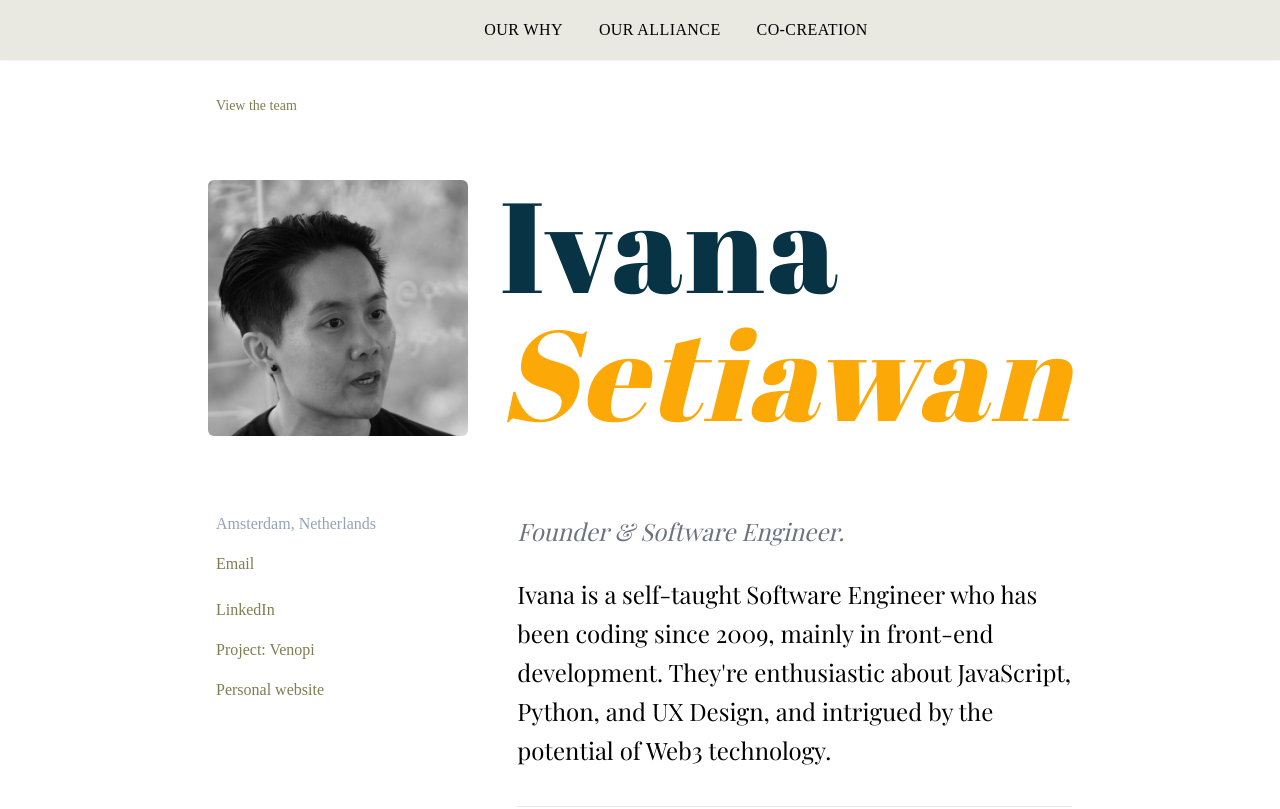
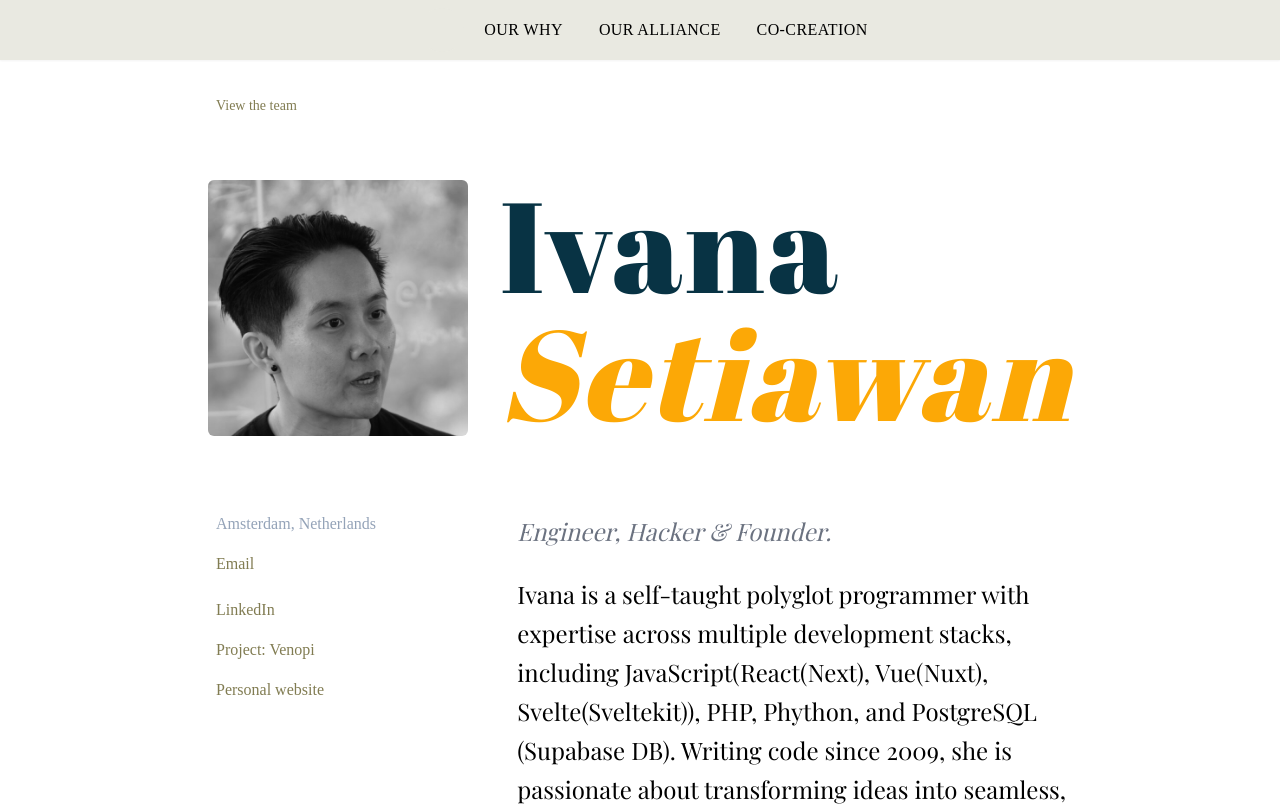
Before and after one commit to wearehc15/wearehc15.github.io, a SvelteKit app: page /team/ivana in a window 1280 px wide. Shown: the top 809 px of the page. Built offline with nearby package versions, Linux system fonts and the light colour scheme; some icons are missing; a web font is replaced by a local one.

Commit message:
Test for SEO

```diff
--- a/src/app.css
+++ b/src/app.css
@@ -98,6 +98,9 @@ nav, footer, .worksans {
 	top: 0;
 	left: 0;
 	background-image: url("/images/bg7.jpg");
+	/* Add the blur effect */
+	filter: blur(4px);
+	-webkit-filter: blur(4px);
 	opacity: 0.44;
 }
 
--- a/src/routes/+page.svelte
+++ b/src/routes/+page.svelte
@@ -8,6 +8,15 @@
     }
   });
 </script>
+
+<svelte:head>
+	<title>HC15 Alliance</title>
+	<meta name="description" content="We are HC15 - a collaborative alliance of entrepreneurs" />
+	<meta
+		name="keywords"
+		content="HC15, HC15 Alliance, Entrepreneurs, Collaboration, Business Network, Innovation, Startups, Co-creation, European Entrepreneurs"
+	/>
+</svelte:head>
 
 <div class="flex flex-col min-h-screen">
 	<main>
--- a/src/routes/team/ivana/+page.svelte
+++ b/src/routes/team/ivana/+page.svelte
@@ -1,38 +1,54 @@
 <script>
-	import PersonDescription from "../../PersonDescription.svelte";
-	import PersonMeta from "../../PersonMeta.svelte";
-	import PersonProjects from "../../PersonProjects.svelte";
-	import PersonSkills from "../../PersonSkills.svelte";
-	import PersonStrength from "../../PersonStrength.svelte";
-	import PersonTitle from "../../PersonTitle.svelte";
+	import PersonDescription from '../../PersonDescription.svelte';
+	import PersonMeta from '../../PersonMeta.svelte';
+	import PersonProjects from '../../PersonProjects.svelte';
+	import PersonSkills from '../../PersonSkills.svelte';
+	import PersonStrength from '../../PersonStrength.svelte';
+	import PersonTitle from '../../PersonTitle.svelte';
 </script>
+
+<svelte:head>
+	<title>HC15 Alliance - Ivana Setiawan</title>
+	<meta
+		name="description"
+		content="Ivana is a self-taught polyglot programmer with expertise across multiple development
+					stacks, including JavaScript(React(Next), Vue(Nuxt), Svelte(Sveltekit)), PHP, Phython, and
+					PostgreSQL (Supabase DB). Writing code since 2009, she is passionate about transforming
+					ideas into seamless, full-stack digital solutions — guiding projects from concept and
+					design all the way to deployment."
+	/>
+	<meta
+		name="keywords"
+		content="Ivana Setiawan, Venopi, Software Engineer, Frontend Developer, Web3, JavaScript, Python, UX Design, Amsterdam, Netherlands"
+	/>
+</svelte:head>
 <article class="pt-24 pb-9 lg:pb-16">
 	<div class="px-4 max-w-4xl mx-auto worksans text-sm">
-		<a href="/alliance#theteam"><i class="fa-light fa-arrow-left mr-2"></i>View the team</a>
+		<a href="/alliance#theteam"><i class="fa-light fa-arrow-left mr-2" />View the team</a>
 	</div>
 
-	<PersonTitle
-		firstname="Ivana"
-		lastname="Setiawan"
-		image_url="/images/ivana.jpg" />
+	<PersonTitle firstname="Ivana" lastname="Setiawan" image_url="/images/ivana.jpg" />
 
 	<div class="px-4 flex-col lg:flex-row flex gap-4 lg:gap-8 max-w-4xl mx-auto">
-
 		<PersonMeta
 			based_in="Amsterdam, Netherlands"
 			email="ivana@venopi.com"
-			socials = { [
+			socials={[
 				{ title: 'LinkedIn', url: 'https://www.linkedin.com/in/ivanasetiawan/' },
 				{ title: 'Project: Venopi', url: 'https://www.venopi.com/' },
 				{ title: 'Personal website', url: 'https://ivanasetiawan.com/' }
-			] }
+			]}
 		/>
 
 		<div class="lg:w-2/3 text-xl md:text-2xl">
 			<PersonDescription>
-				<p class="mb-4 lg:mb-6 text-gray-500 italic">Founder & Software Engineer.</p>
+				<p class="mb-4 lg:mb-6 text-gray-500 italic">Engineer, Hacker & Founder.</p>
 				<p>
-					Ivana is a self-taught Software Engineer who has been coding since 2009, mainly in front-end development. They're enthusiastic about JavaScript, Python, and UX Design, and intrigued by the potential of Web3 technology.
+					Ivana is a self-taught polyglot programmer with expertise across multiple development
+					stacks, including JavaScript(React(Next), Vue(Nuxt), Svelte(Sveltekit)), PHP, Phython, and
+					PostgreSQL (Supabase DB). Writing code since 2009, she is passionate about transforming
+					ideas into seamless, full-stack digital solutions — guiding projects from concept and
+					design all the way to deployment.
 				</p>
 			</PersonDescription>
 
@@ -43,21 +59,20 @@
 			</PersonStrength>
 
 			<PersonProjects
-				projects = { [
+				projects={[
 					{ title: 'Funda', url: 'https://www.funda.nl/' },
 					{ title: 'KPN', url: 'https://www.kpn.com/' },
 					{ title: 'UWV', url: 'https://www.uwv.nl/' },
 					{ title: 'WomenWorks', url: 'https://womenworks.io/' },
-					{ title: 'HackYourFuture', url: 'https://hackyourfuture.net/' },
-				] }
+					{ title: 'HackYourFuture', url: 'https://hackyourfuture.net/' }
+				]}
 			/>
 		</div>
 	</div>
 </article>
 
 <PersonSkills
-	skills={
-		[
+	skills={[
 		'Frontend tech stack',
 		'Javascript frameworks & libraries',
 		'React / Vue3 / Svelte',
@@ -71,6 +86,5 @@
 		'Fluent English',
 		'Basic Dutch',
 		'Basic Swedish'
-		]
-	}
+	]}
 />
```
Lines whose indentation alone changed are shown as unchanged.
